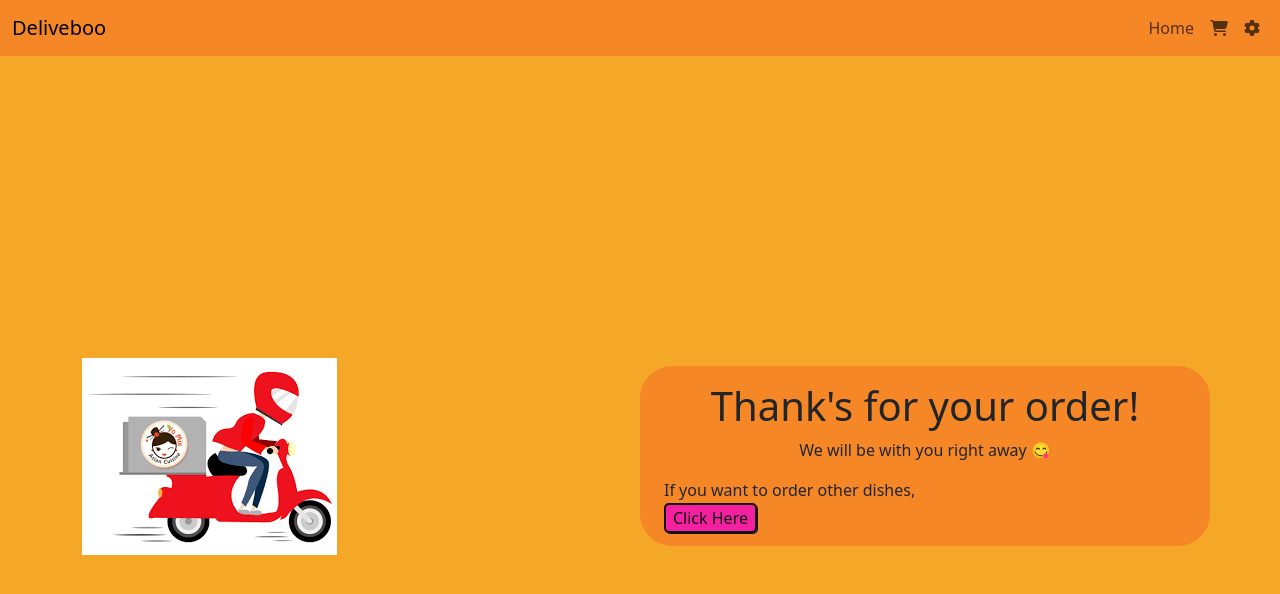
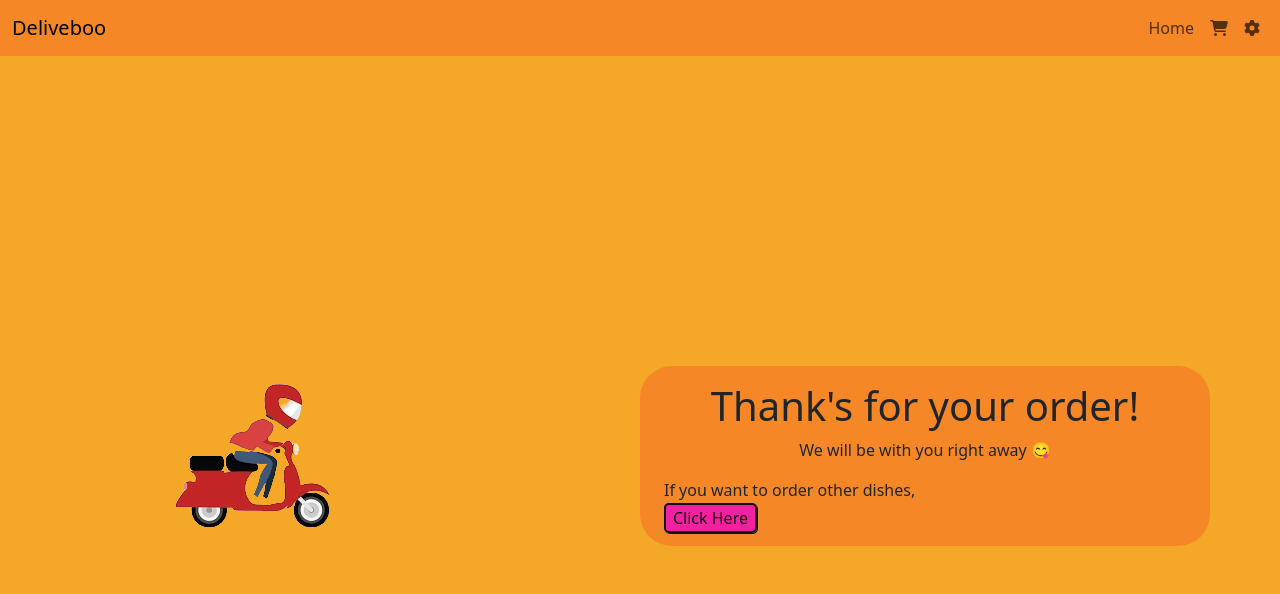
Before and after one commit to TartagliaFilippo/my-project-deliveboo-front, a Vue app: page /thank-you in a window 1280 px wide. Shown: the top 594 px of the page. Built offline with nearby package versions, Linux system fonts and the light colour scheme.

Commit message:
fix img thanks

```diff
--- a/src/components/pages/ThanksPage.vue
+++ b/src/components/pages/ThanksPage.vue
@@ -13,7 +13,7 @@ export default {
     <div class="container h-100">
       <div class="row flex-column-reverse gy-3 align-items-center flex-lg-row">
         <div class="col-6 left-content">
-          <img src="../../../public/img/delivery/delivery-thanks.png" alt="" />
+          <img src="../../../public/img/delivery/delivery-man.png" alt="" />
         </div>
         <div class="col-6 right-content px-4">
           <h1 class="text-center mt-3">{{ title }}</h1>
```
Also changed, not shown: public/img/delivery/delivery-man.png, public/img/delivery/delivery-thanks.png (deleted).
